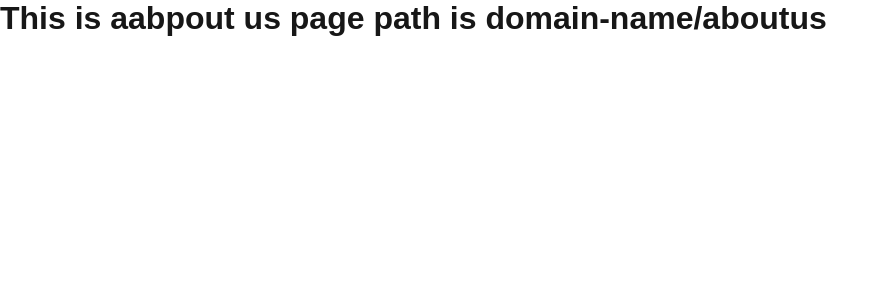
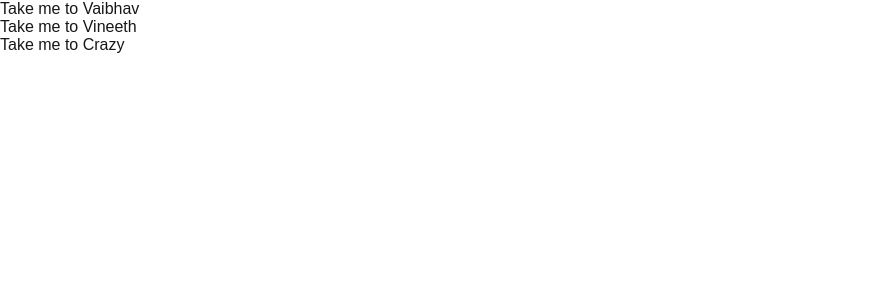
Before and after one commit to vineeth-10-10/FirstNextJs, a Next.js app: page /aboutus in a window 1280 px wide. Shown: the top 300 px of the page, without its empty margins (0-889 px from the left). Built offline with nearby package versions, Linux system fonts and the light colour scheme.

Commit message:
Using Link from next-link i have redirected the page when we click on any list items from the aboutus page

```diff
--- a/pages/aboutus/[developerId].js
+++ b/pages/aboutus/[developerId].js
@@ -9,6 +9,7 @@ function Devoloper() {
   const router = useRouter();
   const developerId = Number(router.query.developerId) ;
   const item= details.find(dev => dev.id === developerId);
+  console.log(item);
 
 if(!item) return <h2>Developer not found..</h2>
 
--- a/pages/aboutus/index.js
+++ b/pages/aboutus/index.js
@@ -1,5 +1,19 @@
+import Link from "next/link";
+
 function AboutUs() {
-  return <h1>This is aabpout us page path is domain-name/aboutus</h1>;
+  return (
+    <>
+      <ul>
+        <li>
+          <Link href="aboutus/1">Take me to Vaibhav</Link>
+        </li>
+        <li>
+          <Link href="aboutus/2">Take me to Vineeth</Link>
+        </li>
+        <li><Link href="aboutus/3">Take me to Crazy</Link></li>
+      </ul>
+    </>
+  );
 }
 
 export default AboutUs;
```
